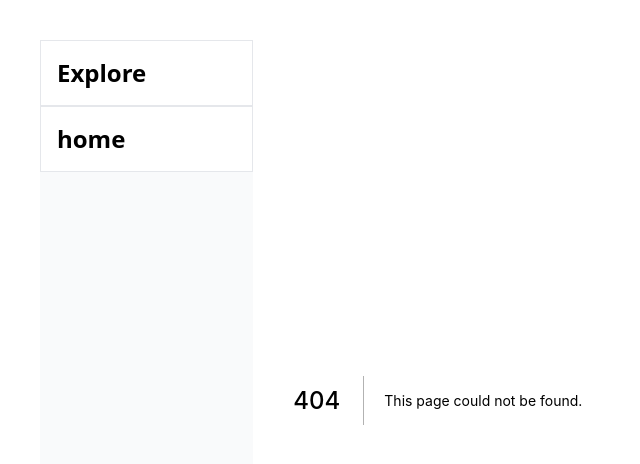
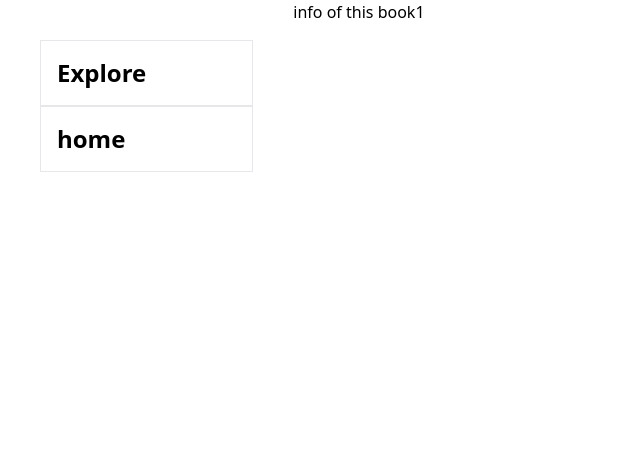
Before and after one commit to rutikwankhade/glimpse, a Next.js app: page /books/1 in a window 1280 px wide. Before the commit this address had no page. Shown: the top 464 px of the page, without its empty margins (0-640 px from the left). Built offline with nearby package versions, Linux system fonts and the light colour scheme.

Commit message:
feat: add dynamic page for individual books

```diff
--- /dev/null
+++ b/pages/books/[bookId].js
@@ -0,0 +1,28 @@
+const BookInfo = (params) => {
+
+
+    return (
+        <div>
+            info of this book
+            <span>{params.params.bookId}</span>
+        </div>
+    );
+}
+
+
+
+export const getStaticPaths = async () => {
+
+    return {
+        paths: [], //indicates that no page needs be created at build time
+        fallback: 'blocking' //indicates the type of fallback
+    }
+}
+export async function getStaticProps({ params }) {
+
+    return {
+        props: { params }// will be passed to the page component as props
+    }
+}
+
+export default BookInfo;
--- a/pages/index.js
+++ b/pages/index.js
@@ -1,6 +1,7 @@
 import Head from 'next/head'
 import { useState } from 'react'
 import { Dialog } from '@headlessui/react'
+import Link from 'next/link'
 
 export default function Home() {
 
@@ -62,12 +63,14 @@ export default function Home() {
               <div className="flex flex-row flex-wrap justify-center ">
                 {response.map(book => {
                   return (
+                    <Link href={`/books/${book.id}`}>
                     <div key={book.accessInfo.id}
                       className="flex border m-2 p-4 w-4/12 h-auto shadow-sm rounded-xl "
                     >
                       <img src={book.volumeInfo.imageLinks.thumbnail} className="rounded-xl w-1/3   shadow-xl shadow-slate-200 border" />
                       <h1 className="text-xl font-semibold ml-4">{book.volumeInfo.title}</h1>
-                    </div>
+                      </div>
+                      </Link>
                   )
                 })}
               </div>
```
